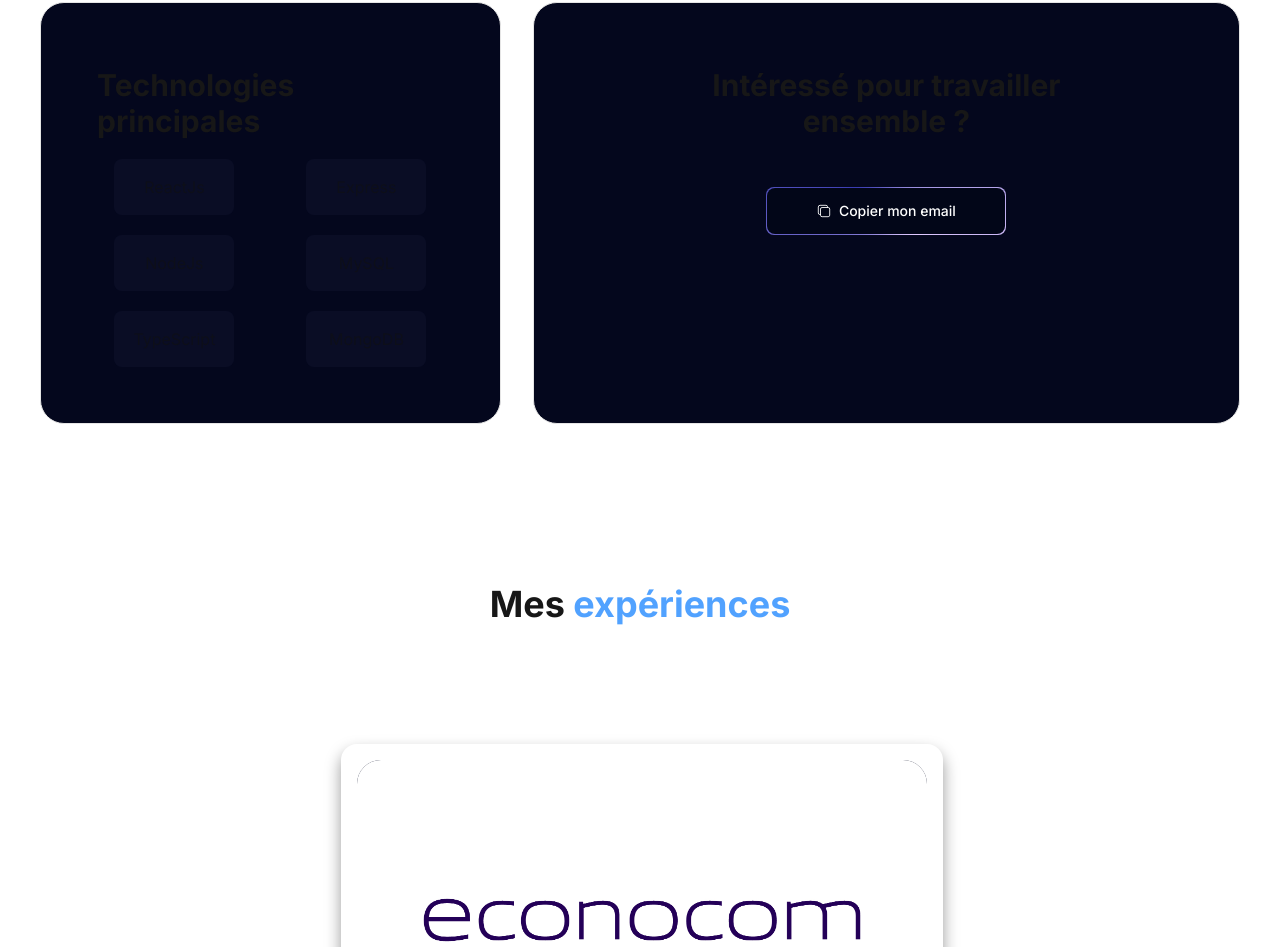
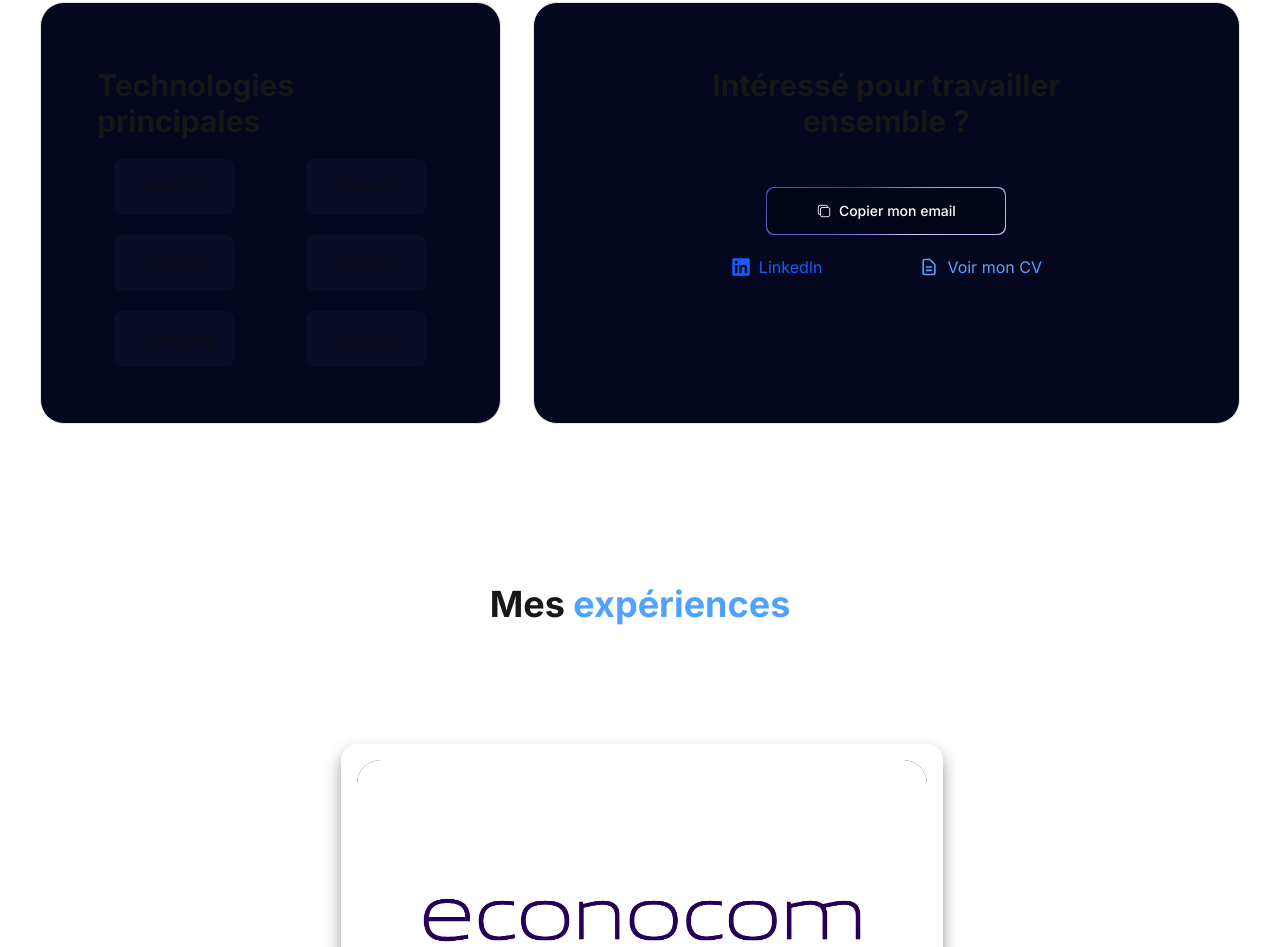
Before and after one commit to Vasu3030/portfolio, a Next.js app: page / in a window 1280 px wide. Shown: the part 1184-2131 px from the top of the page. Built offline with nearby package versions, Linux system fonts and the light colour scheme.

Commit message:
add linkedin link and CV link

```diff
--- a/components/ui/bento-grid.tsx
+++ b/components/ui/bento-grid.tsx
@@ -3,7 +3,8 @@ import { cn } from "@/utils/cn";
 import MagicButton from '../ui/MagicButton';
 import { IoCopyOutline } from "react-icons/io5";
 import { useState } from "react";
-import Image from "next/image";
+import { FaLinkedin } from "react-icons/fa";
+import { HiOutlineDocumentText } from "react-icons/hi";
 
 export const BentoGrid = ({
   className,
@@ -121,13 +122,36 @@ export const BentoGridItem = ({
           )}
 
           {id === 4 && (
-          <div className="">
+            <div className="flex flex-col justify-center items-center">
               <MagicButton
                 title={copy ? 'Email copié !' : 'Copier mon email'}
                 icon={<IoCopyOutline />}
                 position='left'
                 handleClick={handleCopy}
               />
+              <div className="flex flex-row justify-around items-center pt-5 w-full space-x-6">
+                {/* LinkedIn */}
+                <a
+                  href="https://www.linkedin.com/in/vassou-a-5535711ba/"
+                  target="_blank"
+                  rel="noopener noreferrer"
+                  className="flex items-center space-x-2 text-blue-600 hover:underline"
+                >
+                  <FaLinkedin className="text-xl" />
+                  <span>LinkedIn</span>
+                </a>
+
+                {/* CV */}
+                <a
+                  href="/CV_VassouAroun_Developpeur.pdf"
+                  target="_blank"
+                  rel="noopener noreferrer"
+                  className="flex items-center space-x-2 text-blue-400 hover:underline"
+                >
+                  <HiOutlineDocumentText className="text-xl" />
+                  <span>Voir mon CV</span>
+                </a>
+              </div>
             </div>
           )}
         </div>
```
Also changed, not shown: 1 other file (tests, documents, lock files or other folders). Lines whose indentation alone changed are shown as unchanged.
